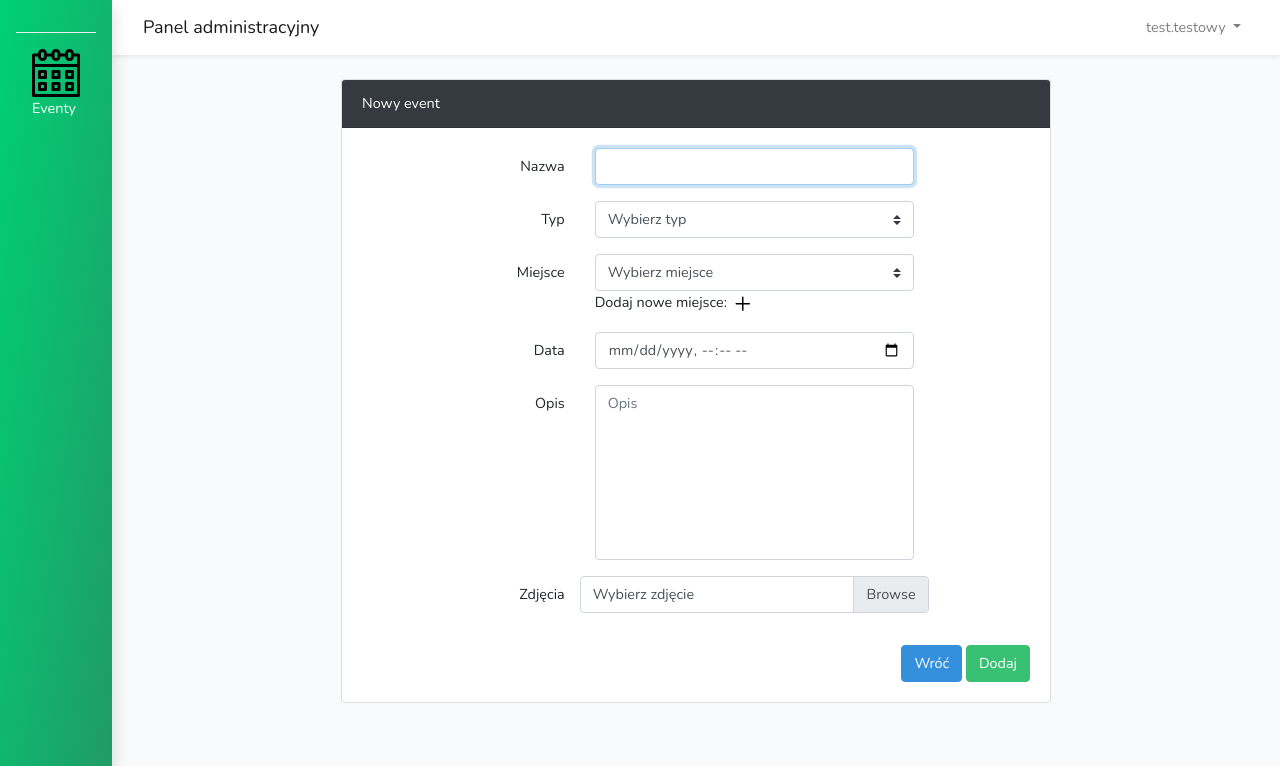
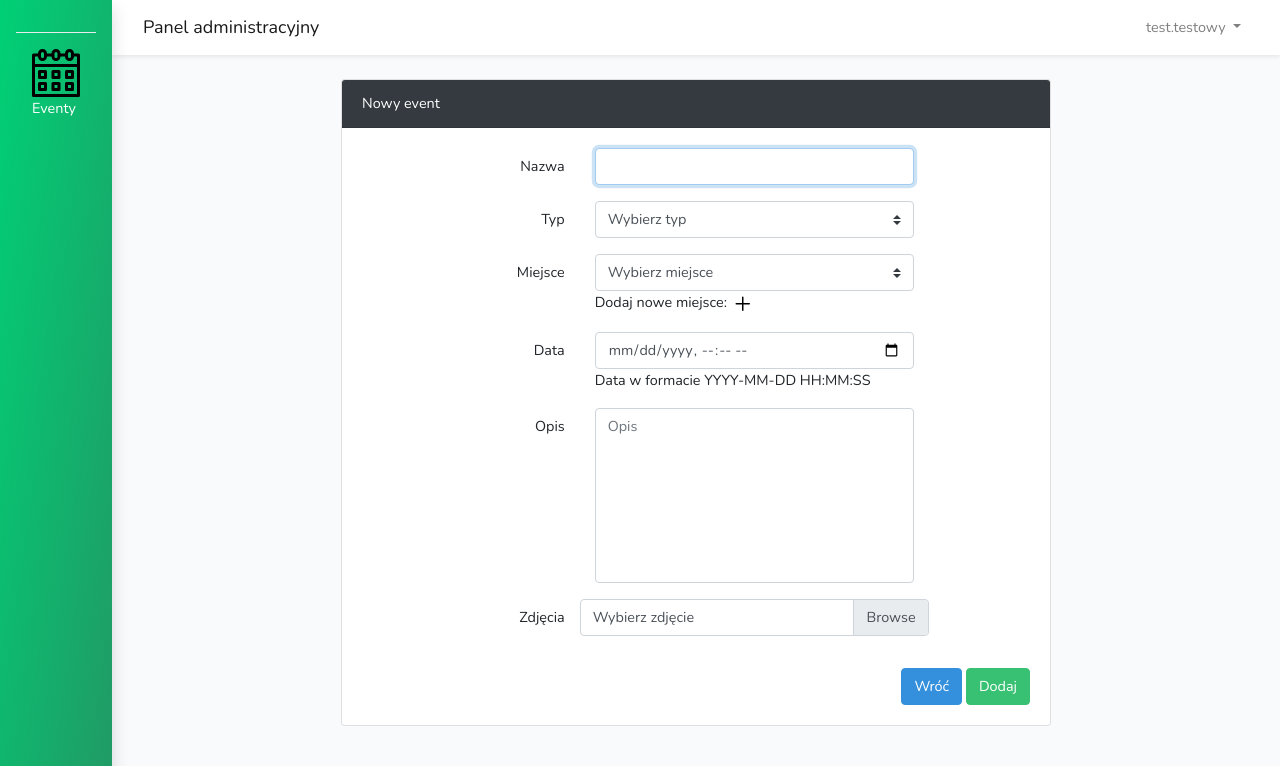
Before and after one commit to TheLaw1337/WSB_prog_zaaw_projekt, a PHP site: page /panel/newevent.php in a window 1280 px wide. Shown: the top 766 px of the page. Run offline with PHP 8.4, Linux system fonts and the light colour scheme; a user stored in the database is signed in; data comes from the database, SQL or seed files in the repository.

Commit message:
tip for entering date

```diff
--- a/panel/editevent.php
+++ b/panel/editevent.php
@@ -212,6 +212,7 @@ $result = $link->query($sql);
 
                         <div class="col-md-6">
                             <input type='datetime-local' class='form-control' name='date' id='date' value="<?php echo htmlspecialchars($eventDate)?>" required/>
+                            <span>Data w formacie YYYY-MM-DD HH:MM:SS</span>
                         </div>
                     </div>
 
--- a/panel/newevent.php
+++ b/panel/newevent.php
@@ -191,6 +191,7 @@ require_once "config.php";
 
                         <div class="col-md-6">
                             <input type='datetime-local' class='form-control' name='date' id='date' required/>
+                            <span>Data w formacie YYYY-MM-DD HH:MM:SS</span>
                         </div>
                     </div>
 
```
